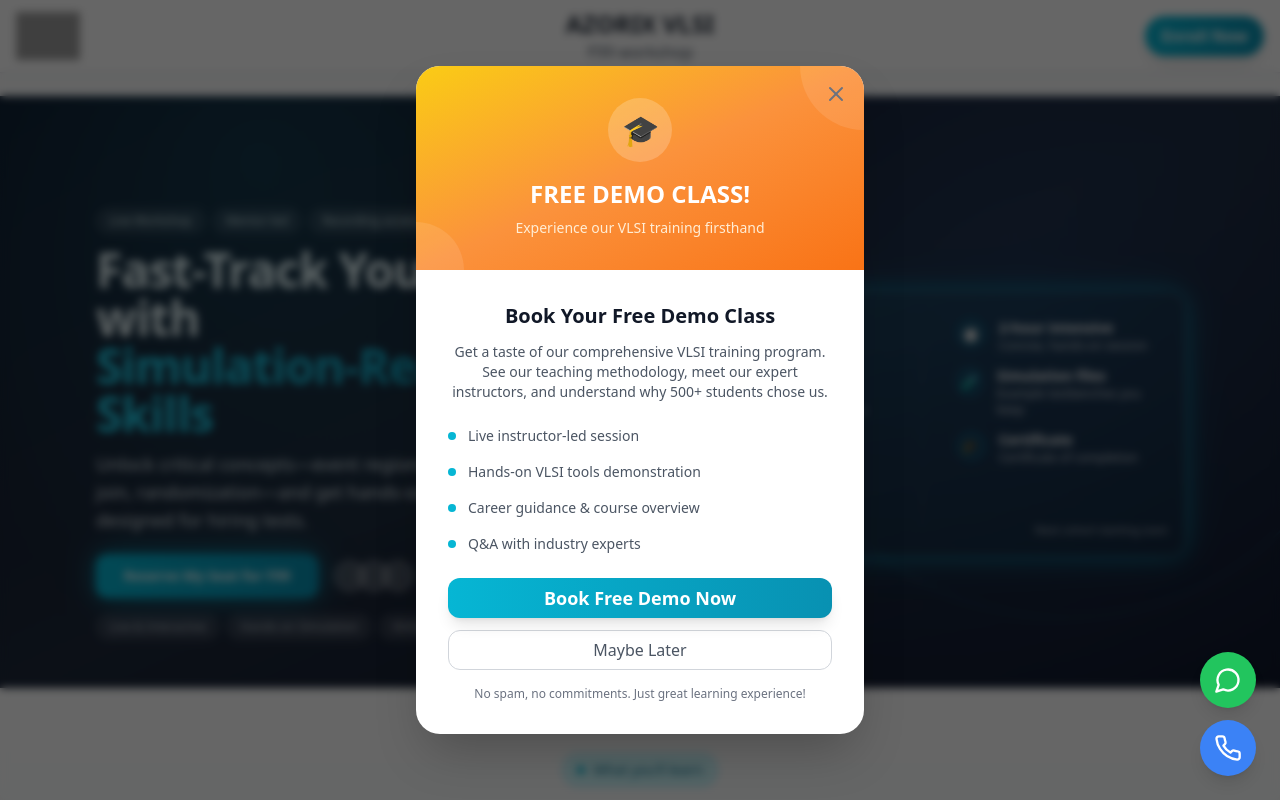
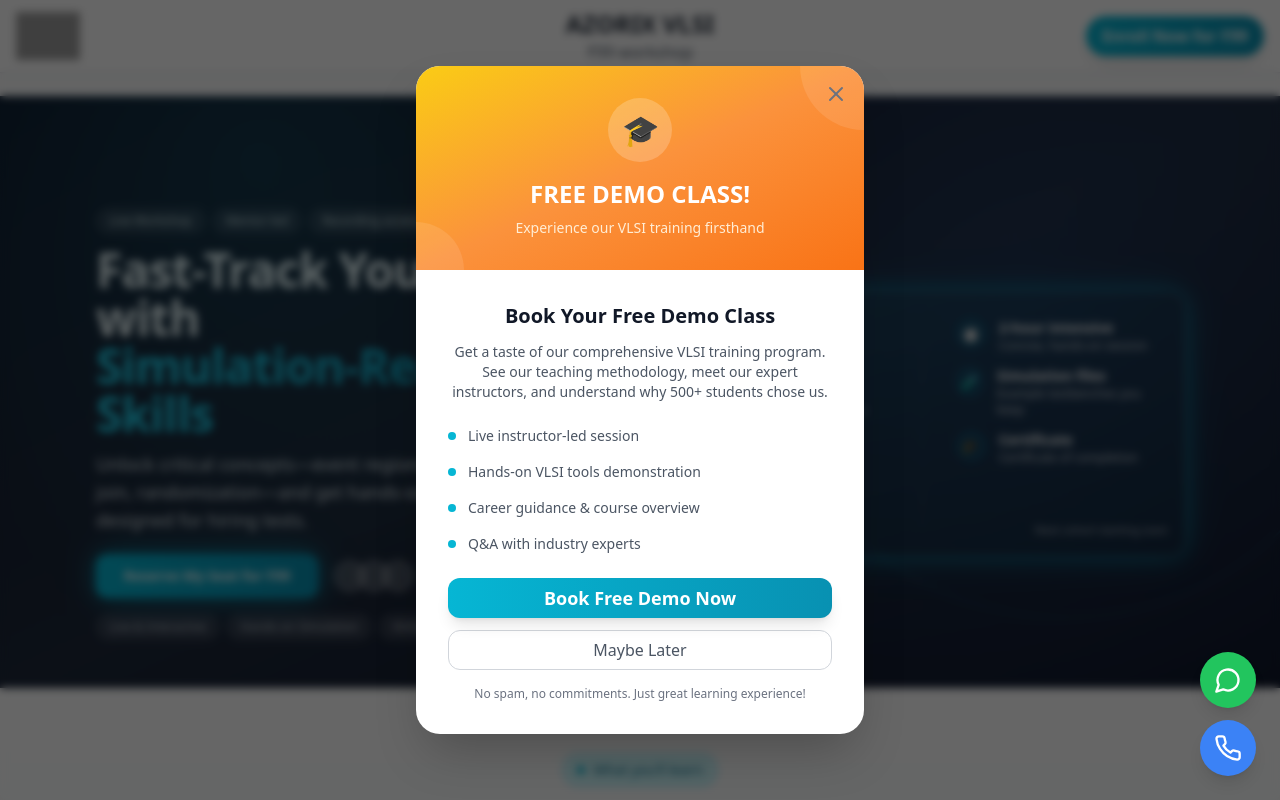
Before and after one commit to azorixsemivlsitraining/AZORIXVLSI, a React (Vite) app: page /demo in a window 1280 px wide. Shown: the top 800 px of the page. Built offline with nearby package versions, Linux system fonts and the light colour scheme; grey boxes are pictures that could not be loaded.

Commit message:
Manual code updates made to file: client/pages/DemoRegistration.tsx

```diff
--- a/client/pages/DemoRegistration.tsx
+++ b/client/pages/DemoRegistration.tsx
@@ -464,7 +464,7 @@ export default function DemoRegistration() {
                 className="inline-flex items-center px-4 py-2 bg-gradient-to-r from-vlsi-500 to-vlsi-600 text-white font-semibold rounded-full shadow-lg hover:scale-105 transition-transform"
                 aria-label="Enroll Now"
               >
-                Enroll Now
+                Enroll Now for ₹99
               </a>
             </div>
           </div>
```
